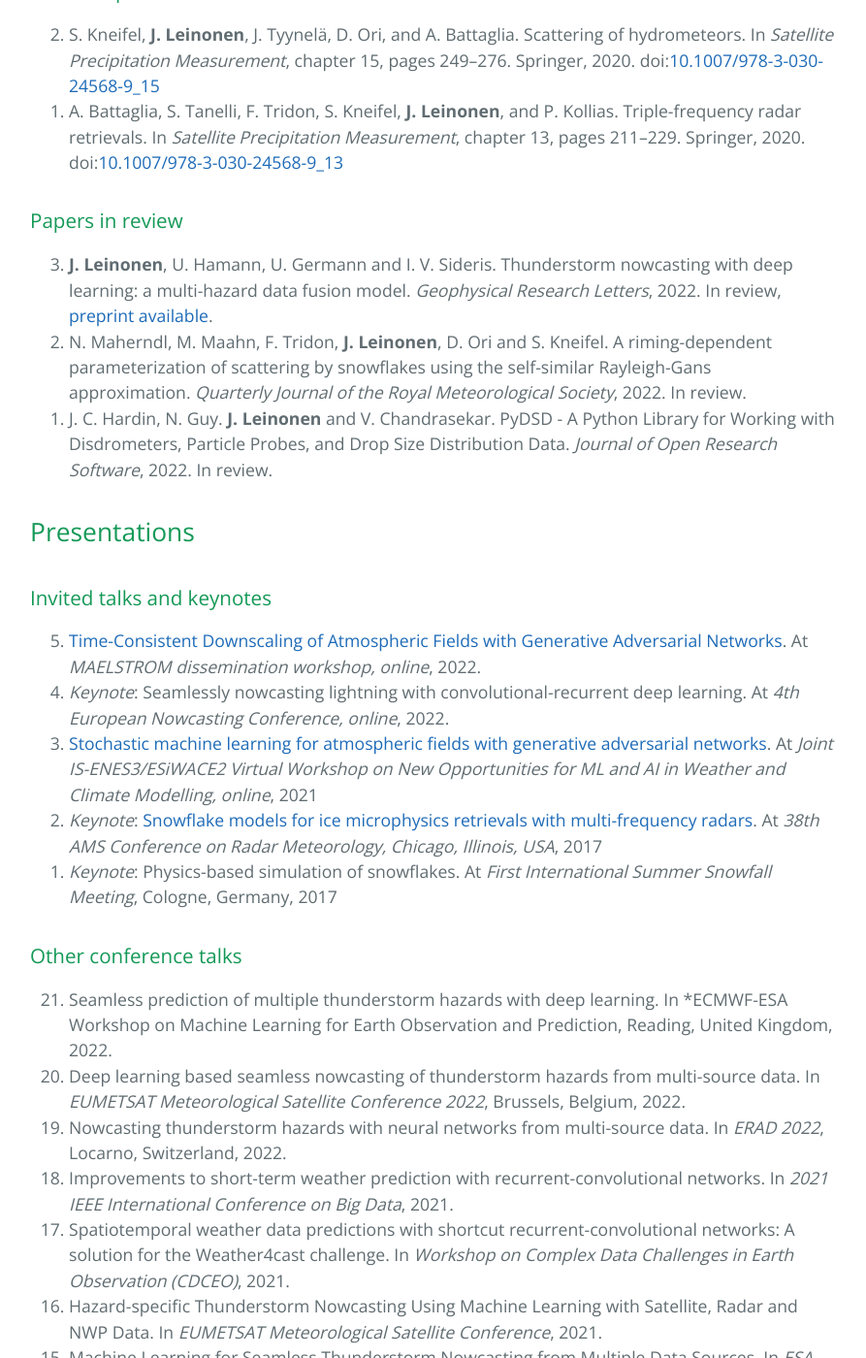
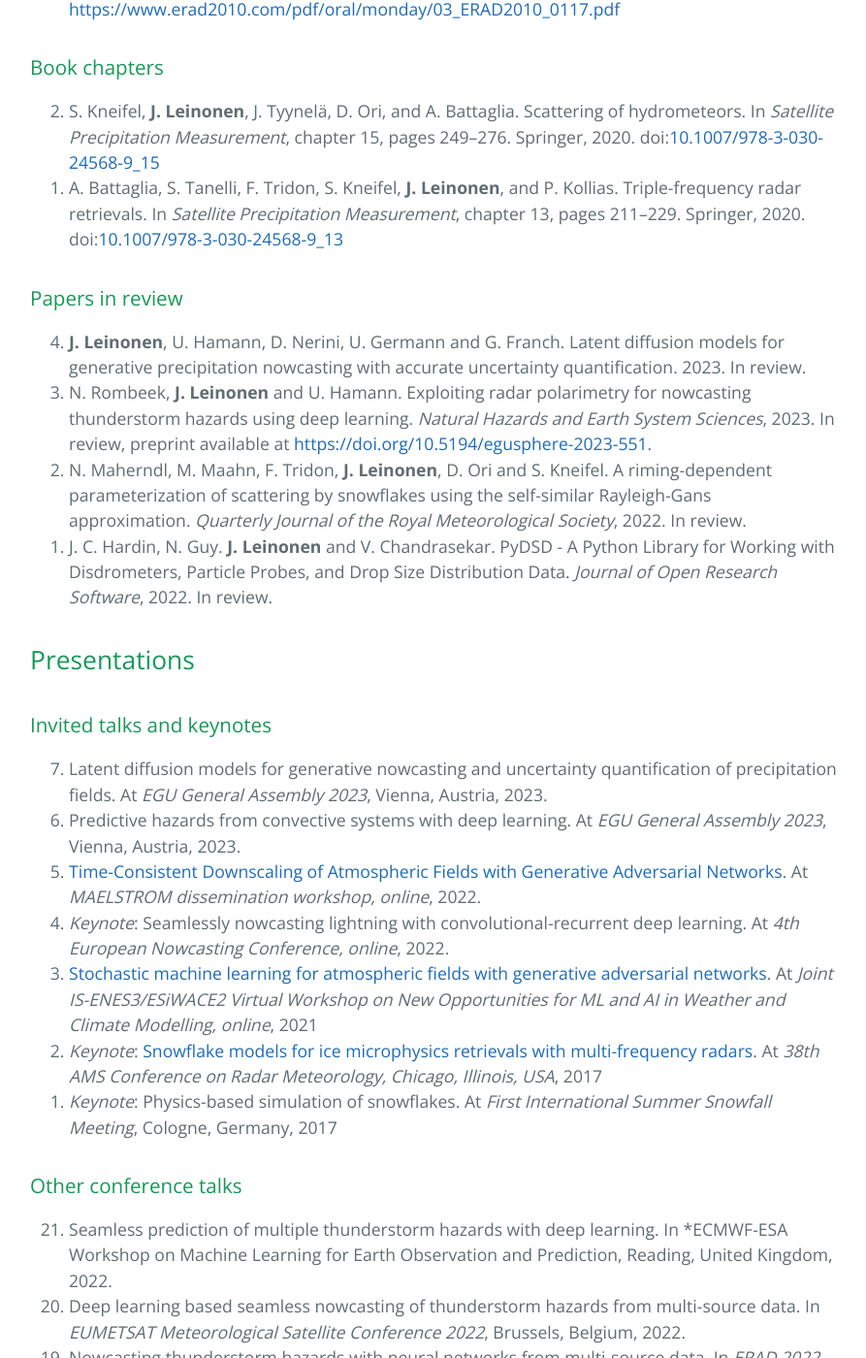
Before and after one commit to jleinonen/jleinonen.github.io, a Jekyll site: the page built from about.md, in a window 1280 px wide and 1400 px high, scrolled down 6008 px. Shown: the whole window at 97% size, without its empty margins (193-1086 px from the left). Built offline with Jekyll 4.4.1, drawn with Linux system fonts in a browser that asks for light colours; some of the changed text lies outside the part shown.

Commit message:
Update about.md

```diff
--- a/about.md
+++ b/about.md
@@ -51,6 +51,7 @@ Advisors: Prof. Risto Nieminen (Aalto University) and Dr. Timo Nousiainen (Unive
 
 ### Journal articles
 
+0. **J. Leinonen**, U. Hamann, U. Germann and I. V. Sideris. Thunderstorm nowcasting with deep learning: a multi-hazard data fusion model. *Geophysical Research Letters*, **50**, e2022GL101626, 2023. doi:[10.1029/2022GL101626](https://doi.org/10.1029/2022GL101626)
 0. **J. Leinonen**, U. Hamann and U. Germann. Seamless lightning nowcasting with recurrent-convolutional deep learning. *Artificial Intelligence for the Earth Systems*, **1**, e220043, 2022. doi:[10.1175/AIES-D-22-0043.1](https://doi.org/10.1175/AIES-D-22-0043.1)
 0. **J. Leinonen**, U. Hamann, U. Germann and J. R. Mecikalski. Nowcasting thunderstorm hazards using machine learning: the impact of data sources on performance. *Natural Hazards and Earth System Sciences* **22**, 577–597, 2022. doi:[10.5194/nhess-22-577-2022](https://doi.org/10.5194/nhess-22-577-2022)
 0. **J. Leinonen**, J. Grazioli, and A. Berne. Reconstruction of the mass and geometry of snowfall particles from multi angle snowflake camera (MASC) images. *Atmospheric Measurement Techniques* **14**, 6851–6866, 2021. doi:[10.5194/amt-14-6851-2021](https://doi.org/10.5194/amt-14-6851-2021)
@@ -159,7 +160,8 @@ In *ERAD 2010, Sibiu, Romania*, 2010. [https://www.erad2010.com/pdf/oral/monday/
 
 ### Papers in review
 
-0. **J. Leinonen**, U. Hamann, U. Germann and I. V. Sideris. Thunderstorm nowcasting with deep learning: a multi-hazard data fusion model. *Geophysical Research Letters*, 2022. In review, [preprint available](https://arxiv.org/abs/2211.01001).
+0. **J. Leinonen**, U. Hamann, D. Nerini, U. Germann and G. Franch. Latent diffusion models for generative precipitation nowcasting with accurate uncertainty quantification. 2023. In review.
+0. N. Rombeek, **J. Leinonen** and U. Hamann. Exploiting radar polarimetry for nowcasting thunderstorm hazards using deep learning. *Natural Hazards and Earth System Sciences*, 2023. In review, preprint available at [https://doi.org/10.5194/egusphere-2023-551](https://doi.org/10.5194/egusphere-2023-551).
 0. N. Maherndl, M. Maahn, F. Tridon, **J. Leinonen**, D. Ori and S. Kneifel. A riming-dependent parameterization of scattering by snowflakes using the self-similar Rayleigh-Gans approximation. *Quarterly Journal of the Royal Meteorological Society*, 2022. In review.
 0. J. C. Hardin, N. Guy. **J. Leinonen** and V. Chandrasekar. PyDSD - A Python Library for Working with Disdrometers, Particle Probes, and Drop Size Distribution Data. *Journal of Open Research Software*, 2022. In review.
 {: reversed="reversed"}
@@ -168,6 +170,8 @@ In *ERAD 2010, Sibiu, Romania*, 2010. [https://www.erad2010.com/pdf/oral/monday/
 
 ### Invited talks and keynotes
 
+0. Latent diffusion models for generative nowcasting and uncertainty quantification of precipitation fields. At *EGU General Assembly 2023*, Vienna, Austria, 2023.
+0. Predictive hazards from convective systems with deep learning. At *EGU General Assembly 2023*, Vienna, Austria, 2023.
 0. [Time-Consistent Downscaling of Atmospheric Fields with Generative Adversarial Networks](https://events.ecmwf.int/event/294/contributions/3103/attachments/1704/3074/MAELSTROM-WS_Leinonen.pdf). At *MAELSTROM dissemination workshop, online*, 2022.
 0. *Keynote*: Seamlessly nowcasting lightning with convolutional-recurrent deep learning. At *4th European Nowcasting Conference, online*, 2022.
 0. [Stochastic machine learning for atmospheric fields with generative adversarial networks](https://portal.enes.org/community/announcements/ISENES3Workshop20210317JL.pdf). At *Joint IS-ENES3/ESiWACE2 Virtual Workshop on New Opportunities for ML and AI in Weather and Climate Modelling, online*, 2021
```
